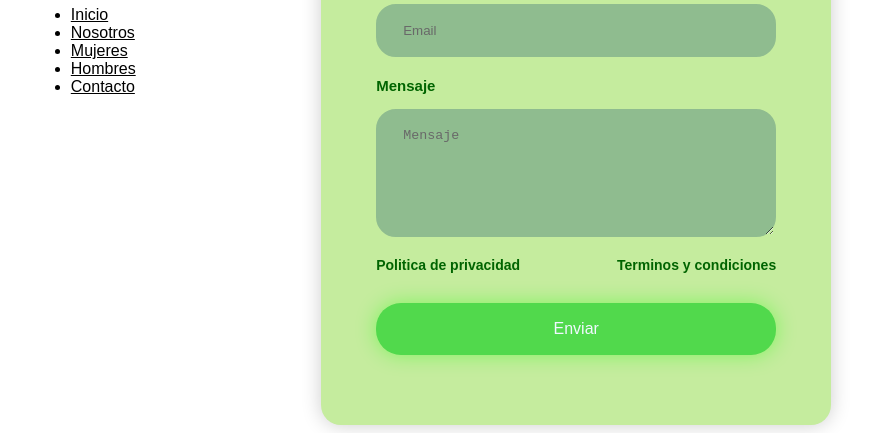
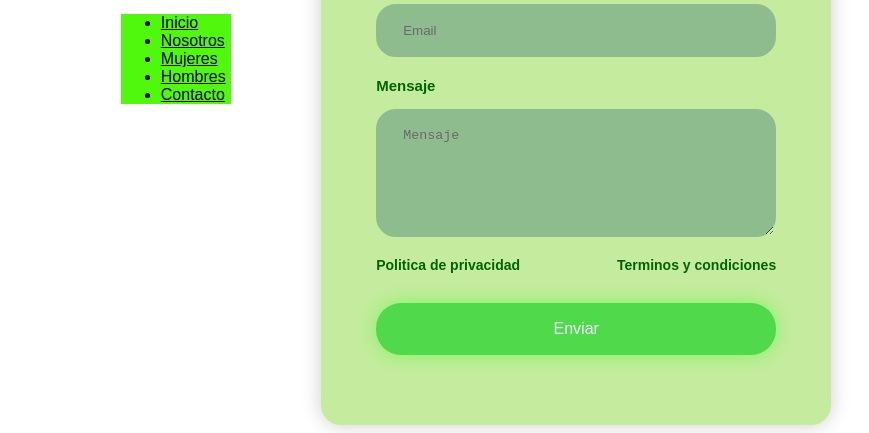
Before and after one commit to ELMATATRIJARDS/GAD-UNISEX, a website: page contactos.html in a window 1280 px wide. Shown: the part 394-827 px from the top of the page, without its empty margins (209-1078 px from the left). Drawn offline with Linux system fonts and the light colour scheme.

Commit message:
Update contactos.css

```diff
--- a/css/contactos.css
+++ b/css/contactos.css
@@ -5,6 +5,21 @@ body{
     align-items: center;
     justify-content: center;
 }
+
+.menu{
+    margin-left: 40px;
+    margin-right: 40px;
+    padding: 50px;
+}
+
+.menu ul{
+    background-color: rgb(79, 248, 12);
+}
+
+.menu ul li a:hover{
+    background-color: rgb(104, 255, 4);
+}
+
 
 form{
     padding: 50px 55px;
```
